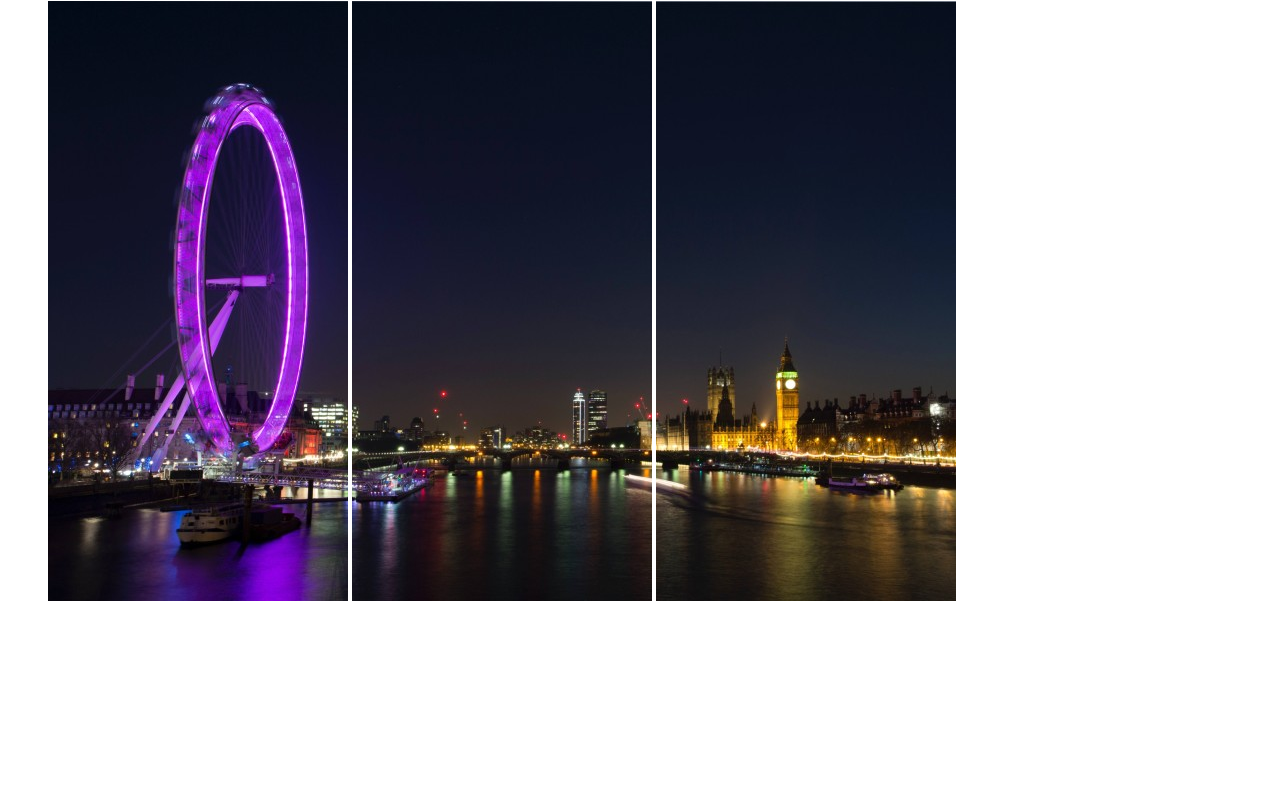
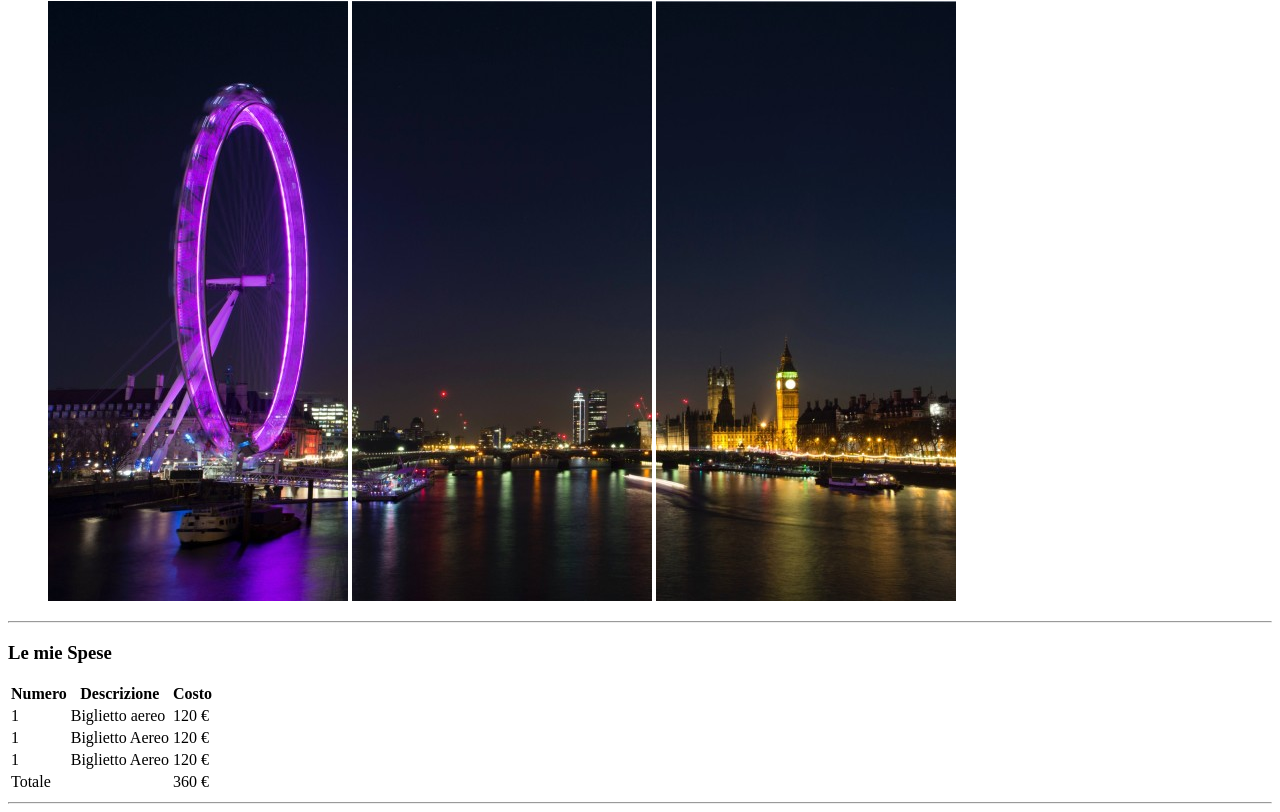
Before and after one commit to benitorubano1992/-html-london-trip, a plain HTML site: page index.html in a window 1280 px wide. Shown: the part 79-891 px from the top of the page. Before the commit the page ends 800 px from the top, so only its background shows below. Drawn offline with Linux system fonts and the light colour scheme.

Commit message:
creazione main e sezione le mie spese

```diff
--- a/index.html
+++ b/index.html
@@ -15,6 +15,54 @@
             <img src="img/pexels-bill-emrich-230794-1.jpg" alt="foto ponte london">
             <img src="img/pexels-bill-emrich-230794-2.jpg" alt="foto london">
         </figure>
+        <hr>
     </header>
+    <main>
+        <section><!--sezione le mie spese-->
+            <h3>Le mie Spese</h3>
+            <table>
+                <thead>
+                    <tr>
+                        <th>Numero</th>
+                        <th>Descrizione</th>
+                        <th>Costo</th>
+                    </tr>
+                </thead>
+                <tbody>
+                    <tr>
+                        <td>1</td>
+                        <td>Biglietto aereo</td>
+                        <td>120	&euro;</td>
+                    </tr>
+                    <tr>
+                        <td>1</td>
+                        <td>Biglietto Aereo</td>
+                        <td>120	&euro;</td>
+                    </tr>
+                    <tr>
+                        <td>1</td>
+                        <td>Biglietto Aereo</td>
+                        <td>120	&euro;</td>
+                    </tr>
+                </tbody>
+                <tfoot>
+                    <td colspan="2">Totale</td>
+                    <td>360	&euro;</td>
+                </tfoot>
+            </table>
+        <hr>
+        </section>
+
+
+
+
+
+
+    </main>
+
+
+
+
+
 </body>
 </html>
```
